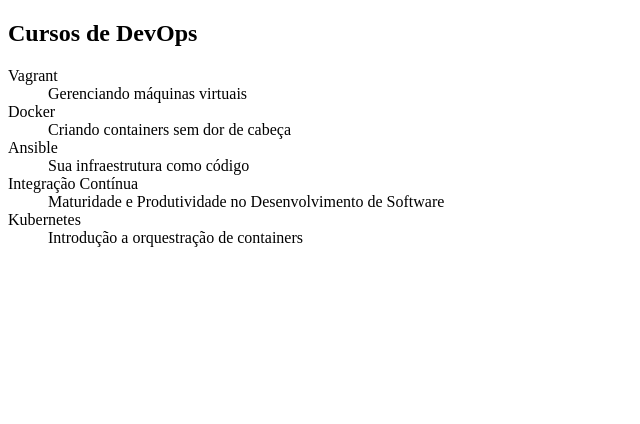
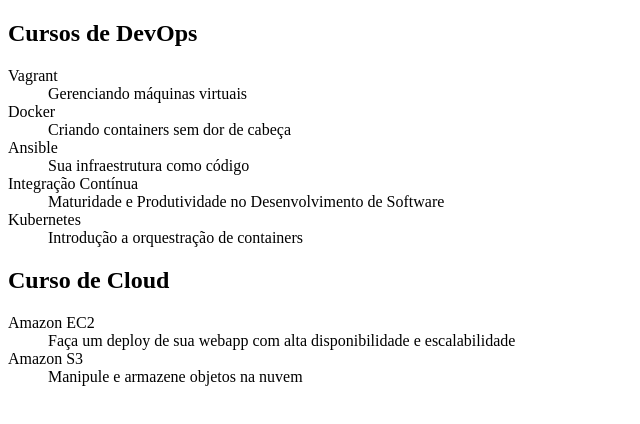
Before and after one commit to virtuefortuna/alura-git, a plain HTML site: page index.html in a window 1280 px wide. Shown: the whole page, without its empty margins (0-640 px from the left). Drawn offline with Linux system fonts and the light colour scheme.

Commit message:
Cursos de EC2 e S3 adicionados

```diff
--- a/index.html
+++ b/index.html
@@ -23,5 +23,14 @@
         <dt>Kubernetes</dt>
         <dd>Introdução a orquestração de containers</dd>
     </dl>
+
+    <h2>Curso de Cloud</h2>
+    <dl>
+        <dt>Amazon EC2</dt>
+        <dd>Faça um deploy de sua webapp com alta disponibilidade e escalabilidade</dd>
+
+        <dt>Amazon S3</dt>
+        <dd>Manipule e armazene objetos na nuvem</dd>
+    </dl>
 </body>
 </html>
```
